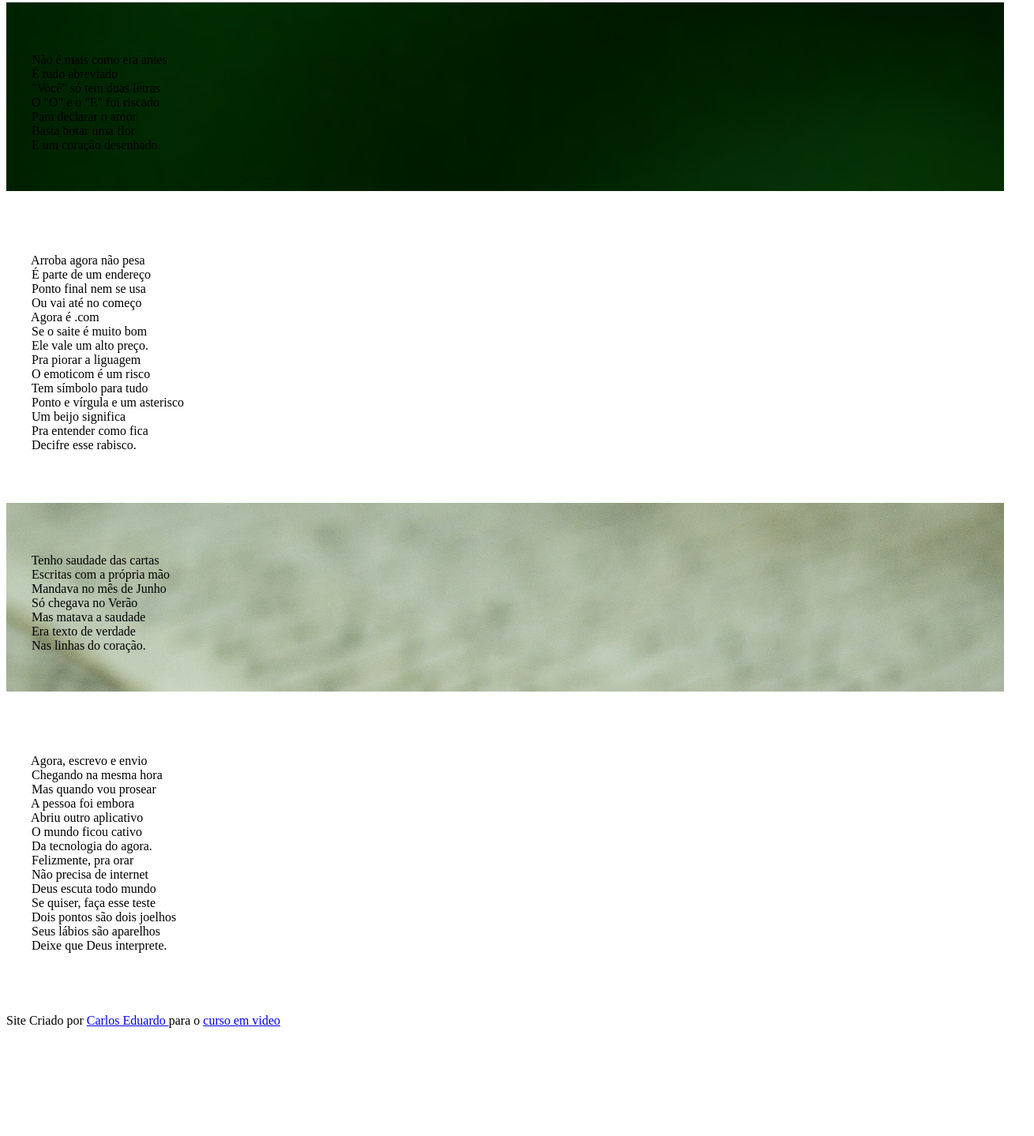
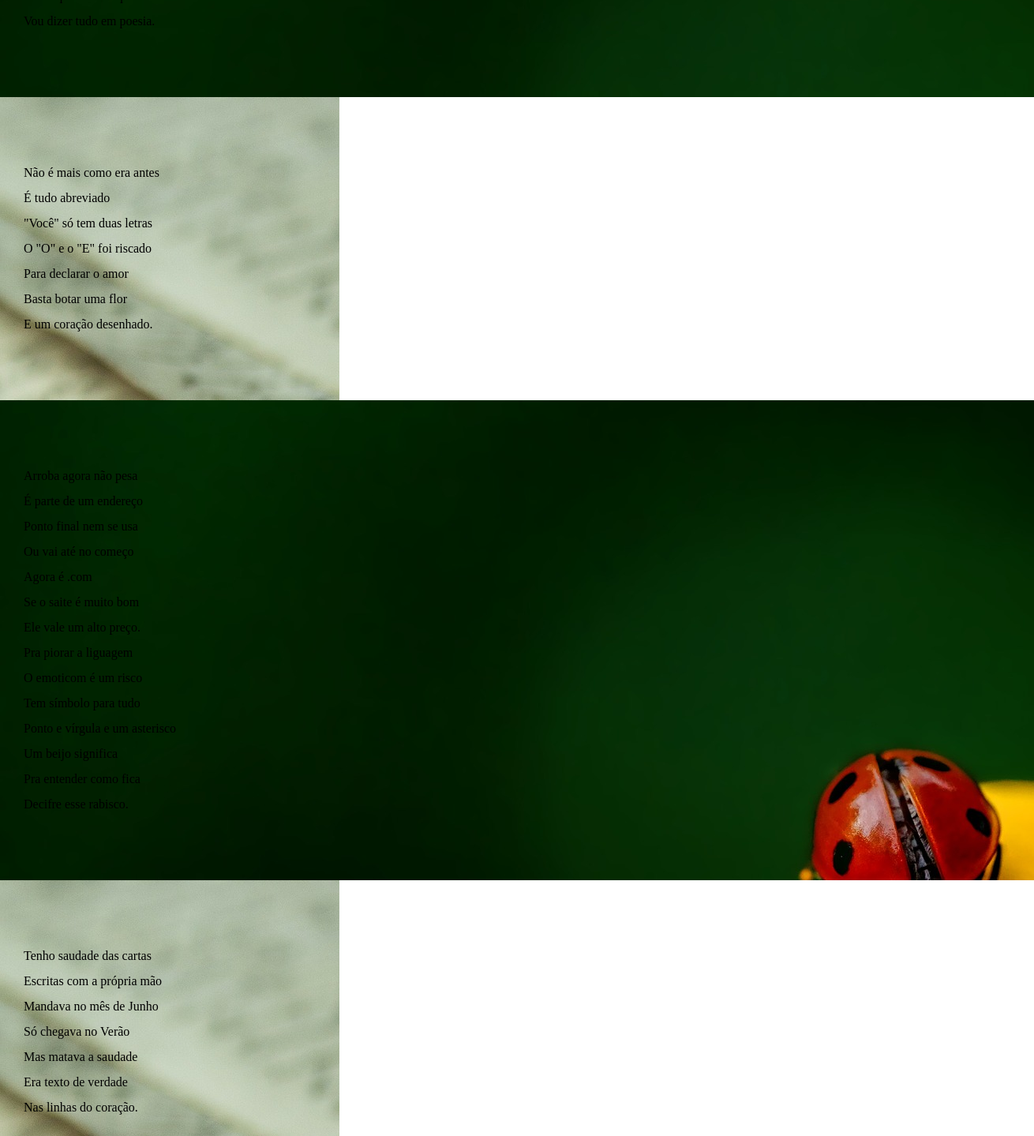
Before and after one commit to karenramall12/html-css, a plain HTML site: page desafios/desafio012/index.html in a window 1280 px wide. Shown: the part 486-1925 px from the top of the page at 79% size, 1310 px wide, since content can reach past the window. Before the commit the page ends 1796 px from the top, so only its background shows below. Drawn offline with Linux system fonts and the light colour scheme.

Commit message:
trabalhnaado

```diff
--- a/desafios/desafio012/index.html
+++ b/desafios/desafio012/index.html
@@ -7,82 +7,102 @@
     <link rel="stylesheet" href="style.css">
 </head>
 <body>
-    <h1>Cordel Moderno</h1>
-    <p class="principal">Por <a href="https://www.recantodasletras.com.br/poesias/3186743">Milton Duarte</a></p>
+    <header>
+         <h1>
+            Cordel Moderno
 
-<pre>
+        </h1>
+        <p class="principal">Por <a href="https://www.recantodasletras.com.br/poesias/3186743" target="_blank">Milton Duarte</a>
+        </p>
+
+    </header>
+
+
     <section class="normal">
     <p>
-        Estou ficando cansado
-        Da tal tecnologia
-        Só se fala por e-mail
-        Mensagem curta e fria
-        Twitter e Facebook
-        Antes que eu caduque
-        Vou dizer tudo em poesia.
+        Estou ficando cansado<br>
+        Da tal tecnologia<br>
+        Só se fala por e-mail<br>
+        Mensagem curta e fria<br>
+        Twitter e Facebook<br>
+        Antes que eu caduque<br>
+        Vou dizer tudo em poesia.<br>
     </p>
     </section>
-<section class="foto1">
+
+    <section class="imagem">
     <p>
-        Não é mais como era antes
-        É tudo abreviado
-        "Você" só tem duas letras
-        O "O" e o "E" foi riscado
-        Para declarar o amor
-        Basta botar uma flor
-        E um coração desenhado.
+        Não é mais como era antes<br>
+        É tudo abreviado<br>
+        "Você" só tem duas letras<br>
+        O "O" e o "E" foi riscado<br>
+        Para declarar o amor<br>
+        Basta botar uma flor<br>
+        E um coração desenhado.<br>
     </p>
     </section>
+
+
     <section class="normal">
     <p>
-        Arroba agora não pesa
-        É parte de um endereço
-        Ponto final nem se usa
-        Ou vai até no começo
-        Agora é .com
-        Se o saite é muito bom
+        Arroba agora não pesa<br>
+        É parte de um endereço<br>
+        Ponto final nem se usa<br>
+        Ou vai até no começo<br>
+        Agora é .com<br>
+        Se o saite é muito bom<br>
         Ele vale um alto preço.
-        Pra piorar a liguagem
-        O emoticom é um risco
-        Tem símbolo para tudo
-        Ponto e vírgula e um asterisco
-        Um beijo significa
-        Pra entender como fica
+    </p>
+
+    <p>
+        Pra piorar a liguagem<br>
+        O emoticom é um risco<br>
+        Tem símbolo para tudo<br>
+        Ponto e vírgula e um asterisco<br>
+        Um beijo significa<br>
+        Pra entender como fica<br>
         Decifre esse rabisco.
     </p>
+
     </section>
-<section class="foto2">
+    <section class="imagem">
     <p>
-        Tenho saudade das cartas
-        Escritas com a própria mão
-        Mandava no mês de Junho
-        Só chegava no Verão
-        Mas matava a saudade
-        Era texto de verdade
+        Tenho saudade das cartas<br>
+        Escritas com a própria mão<br>
+        Mandava no mês de Junho<br>
+        Só chegava no Verão<br>
+        Mas matava a saudade<br>
+        Era texto de verdade<br>
         Nas linhas do coração.
     </p>
     </section>
+
     <section class="normal">
     <p>
-        Agora, escrevo e envio
-        Chegando na mesma hora
-        Mas quando vou prosear
-        A pessoa foi embora
-        Abriu outro aplicativo
-        O mundo ficou cativo
+        Agora, escrevo e envio<br>
+        Chegando na mesma hora<br>
+        Mas quando vou prosear<br>
+        A pessoa foi embora<br>
+        Abriu outro aplicativo<br>
+        O mundo ficou cativo<br>
         Da tecnologia do agora.
-        Felizmente, pra orar
-        Não precisa de internet
-        Deus escuta todo mundo
-        Se quiser, faça esse teste
-        Dois pontos são dois joelhos
-        Seus lábios são aparelhos
+    </p>
+
+    <p>
+        Felizmente, pra orar<br>
+        Não precisa de internet<br>
+        Deus escuta todo mundo<br>
+        Se quiser, faça esse teste<br>
+        Dois pontos são dois joelhos<br>
+        Seus lábios são aparelhos<br>
         Deixe que Deus interprete.
     </p>
+
     </section>
-</pre>
+
     <footer>
-        Site Criado por <a href="https://github.com/CarlosEduardoLemos">Carlos Eduardo </a> para o <a href="https://www.cursoemvideo.com/">curso em video </a>
+        Site Criado por <a href="https://github.com/CarlosEduardoLemos" target="_blank
+        ">Carlos Eduardo </a> para o <a href="https://www.cursoemvideo.com/" target="_blank">curso em video </a>
     </footer>
 </body>
 </html>
--- a/desafios/desafio012/style.css
+++ b/desafios/desafio012/style.css
@@ -1,8 +1,9 @@
 @charset "UTF-8";
 
-
-
-
+*{
+margin: 0px;
+padding: 0px;
+}
 h1{
   background-color: black;
   color: #FFFFFF;
@@ -12,10 +13,72 @@ h1{
 
 }
 
-body{
+html, body{
+min-height: 100vh;
 background-color: white;
+}
+
+header{
+background-color: black;
+color: white;
+text-align: center;
+
 
 }
+
+header > h1{
+padding-top: 50px;
+font-variant: small-caps;
+}
+
+header >p{
+padding-bottom: 50px;
+
+
+}
+header a,  footer a{
+color: white;
+text-decoration:none ;
+font-weight:bolder;
+}
+
+header a:hover, footer a :hover{
+text-decoration: underline;
+
+}
+section{
+  padding-top: 10vh;
+  padding-bottom: 10vh;
+  line-height: 2em;
+  padding-left: 30px;
+
+}
+section.normal{
+  background-image: url(imagens/background001.jpg);
+  width: 100%;
+  left: top;
+
+  }
+  section.imagem{
+  background-image: url(imagens/background002.jpg);
+
+  }
+  section.imagem{
+    background-color: black;
+    width: 400px;
+  }
+
+
+footer{
+  background-color: black;
+  color: white;
+  text-align: center;
+  padding: 10px;
+
+}
+
+
+
 @import url('https://fonts.googleapis.com/css2?family=Sriracha&display=swap');
 .sriracha-regular {
 font-family: "Sriracha", cursive;
@@ -28,15 +91,7 @@ body{
 background-color: #FFFFFF;
 
 }
-  section.foto1{
-    background-image: url(imagens/background001.jpg);
-    width: 100%;
-    left: top;
 
-  }
-  section.foto2{
-    background-image: url(imagens/background002.jpg);
-  }
 p{
 color: black;
 font-family: 'Sriracha';
```
Lines whose indentation alone changed are shown as unchanged.
